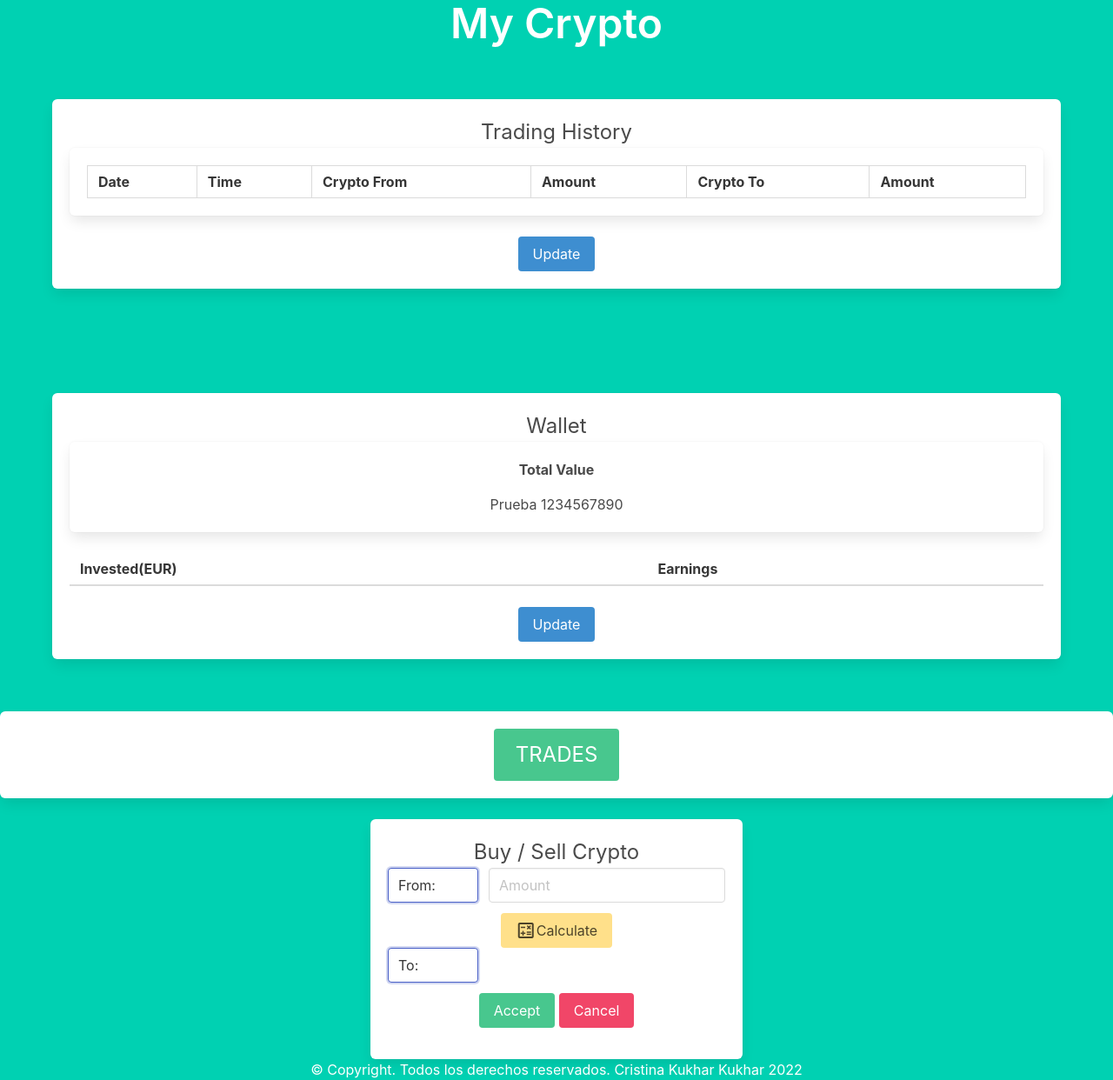
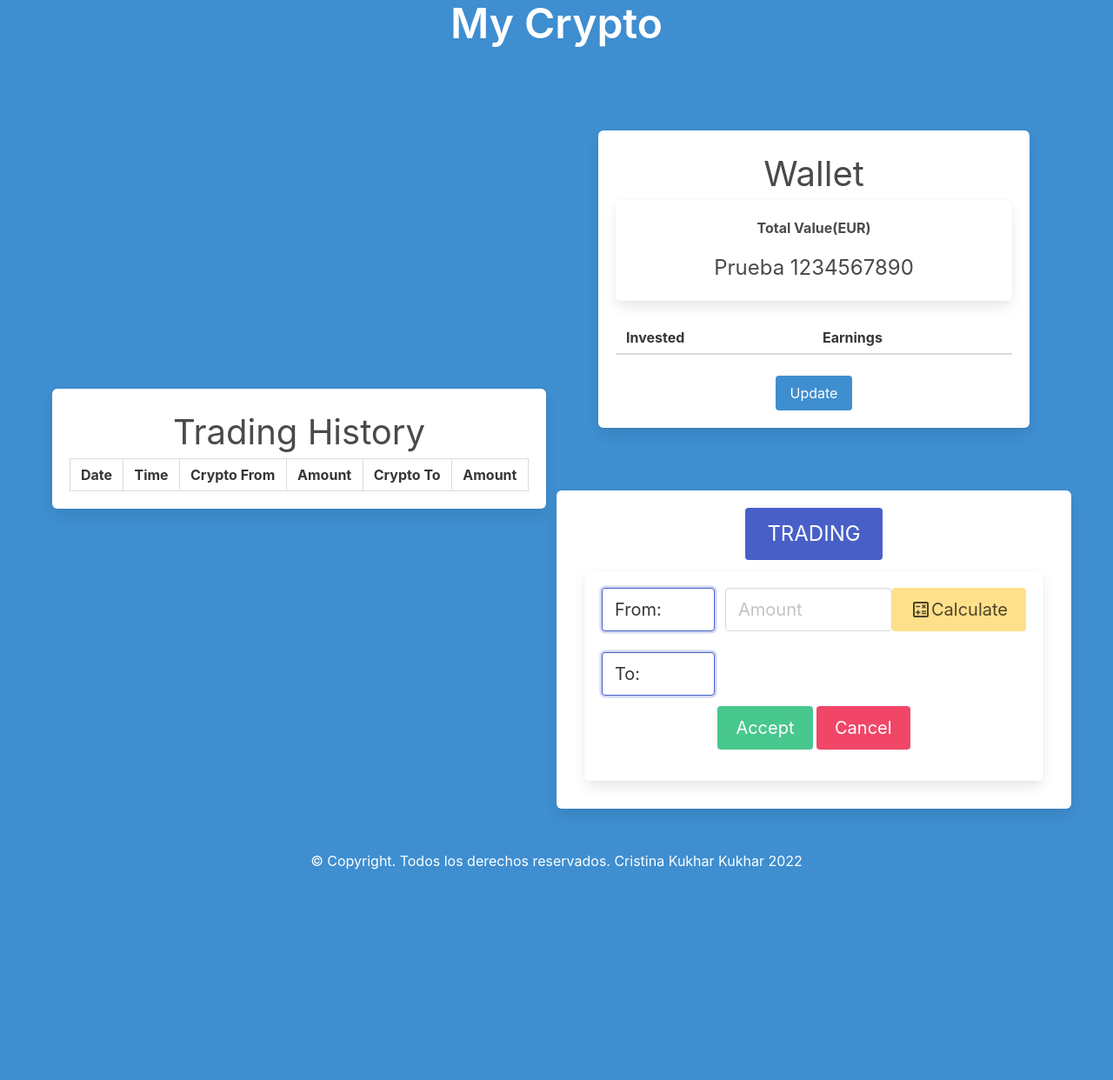
Before and after one commit to cris0k/crypto_jv, a Flask app: page / in a window 1280 px wide. Shown: the whole page at 87% size. After the commit the page ends 1000 px from the top, so only its background shows below. Run offline with Flask 2, Linux system fonts and the light colour scheme; data that the repository does not hold is empty; parts of the project's set-up code (start-up, migrations or seed data) failed here and were passed over; some libraries are stand-ins or nearby versions.

Commit message:
conection to coinApi done and HTML style changes

```diff
--- a/crypto_js/__init__.py
+++ b/crypto_js/__init__.py
@@ -5,9 +5,8 @@ app = Flask(__name__, instance_relative_config=True)
 app.config.from_object("config")
 
 
-import crypto_js.routes
-
-
 GET_RATE_COINAPI = "https://rest.coinapi.io/v1/exchangerate/{}/{}?apikey={}"
 
 CRYPTO = ['EUR', 'BTC', 'ETH', 'BNB', 'ADA', 'USDT', 'MATIC', 'LUNA','SOL','ATOM']
+
+import crypto_js.routes
--- a/crypto_js/models.py
+++ b/crypto_js/models.py
@@ -1,14 +1,11 @@
+from crypto_js import GET_RATE_COINAPI, CRYPTO
+from crypto_js.errors import APIError, CONNECT_ERROR
 import sqlite3
 import requests
 import json
 from decimal import Decimal
 from datetime import datetime
 
-
-# from crypto_js import GET_RATE_COINAPI
-from crypto_js.errors import APIError, CONNECT_ERROR
-
-GET_RATE_COINAPI = "https://rest.coinapi.io/v1/exchangerate/{}/{}?apikey={}"
 class CryptoValueModels:
     def __init__(self, apikey, crypto_from = "", crypto_to = ""):
         self.apikey = apikey
@@ -19,23 +16,23 @@ class CryptoValueModels:
 
     def get_rate(self):
 
-        with open('crypto_js/mock.json') as json_file:
-            answer = json.load(json_file)
+        # with open('crypto_js/mock.json') as json_file:
+        #     answer = json.load(json_file)
 
-        # try:
-        #     answer = requests.get(GET_RATE_COINAPI.format(
-        #         self.crypto_from,
-        #         self.crypto_to,
-        #         self.apikey
-        #     ))
-        # except:
-        #     raise APIError(CONNECT_ERROR)
+        try:
+            answer = requests.get(GET_RATE_COINAPI.format(
+                self.crypto_from,
+                self.crypto_to,
+                self.apikey
+            ))
+        except:
+            raise APIError(CONNECT_ERROR)
 
-        # if answer.status_code != 200:
-        #     #raise APIError(respuesta.status_code, respuesta.json()["error"])
-        #     raise APIError(answer.status_code)
+        if answer.status_code != 200:
+            #raise APIError(respuesta.status_code, respuesta.json()["error"])
+            raise APIError(answer.status_code)
 
-        self.rate = Decimal(answer["rate"])
+        self.rate = Decimal(answer.json()["rate"])
 
     def calculate_rate(self,amount_from=1):
         self.get_rate()
--- a/crypto_js/routes.py
+++ b/crypto_js/routes.py
@@ -17,16 +17,17 @@ def inicio():
 
 @app.route("/api/v1/trading/<string:crypto_from>/<string:crypto_to>/<amount_from>", methods=['GET'])
 def trading(crypto_from,crypto_to, amount_from):
-  crypto_value = CryptoValueModels(apikey, crypto_from, crypto_to)
-  rate = crypto_value.calculate_rate(Decimal(amount_from))
-
-  return {
+    crypto_value = CryptoValueModels(apikey, crypto_from, crypto_to)
+    rate = crypto_value.calculate_rate(Decimal(amount_from))
+    try:
+        return {
         "status": "success",
         "data": {
             "trading": rate
             }
         }
-
+    except:
+        return jsonify({'status': 'failed attempt to get rate'})
 
 @app.route("/api/v1/save_exchange", methods=["POST"])
 def save_exchange():
@@ -57,4 +58,4 @@ def trading_history():
         return jsonify(data)
 
     except:
-        return jsonify({'status': 'failed attempt'})
+        return jsonify({'status': 'failed attempt to get the trading history'})
--- a/crypto_js/templates/index.html
+++ b/crypto_js/templates/index.html
@@ -10,18 +10,18 @@
     <title>Final Project BC0 10th Edition</title>
 </head>
 <body>
-<section class="hero is-primary has-text-centered is-fullheight">
+<section class="hero is-info has-text-centered is-fullheight">
   <div class="hero-head">
     <h1 class="title is-1">My Crypto</h1>
   </div>
 
   <div class="hero-body">
-    <div class="column is-mobile">
+    <div class = "column is-half is-mobile">
      <section class="box">
-        <h2 class="title1 is-size-4">
+        <h2 class="title1 is-size-2">
           Trading History
         </h2>
-            <div class="box">
+            <div class="table-container">
               <table id="history-table" class="table is-bordered is-striped is-fullwidth">
               <thead>
                 <tr>
@@ -37,22 +37,20 @@
             </tbody>
           </table>
            </div>
-           <button id="update_history" class="button is-info is-hoverable">
-            Update</button>
      </section>
     </div>
-    </div>
-    <div class="column is-mobile">
+  <div class="columns is-multiline">
+    <div class= "column is-full is-offset-one">
       <section class="section">
         <div class="box">
-          <h2 class="title3 is-size-4">
+          <h2 class="title3 is-size-2">
             Wallet</h2>
             <div class="box">
               <div class="content text-strong">
                 <p>
-                  <strong>Total Value</strong>
+                  <strong>Total Value(EUR)</strong>
                 </p>
-                <p>
+                <p class="is-size-4" id="total_value">
                   Prueba 1234567890
                 </p>
                 </div>
@@ -61,36 +59,32 @@
           <table class="table is-horizantal is-striped is-fullwidth">
             <thead>
               <tr>
-                <th>Invested(EUR)</th>
+                <th>Invested</th>
                 <th>Earnings</th>
               </tr>
             </thead>
-            <tbody id="tbody-wallet" >
+            <tbody id="tbody-wallet">
             </tbody>
           </table>
-            <button id="update_wallet" class="button is-info is-hoverable">
+            <button id="update_wallet" class="button is-info is-hoverable mt-8">
               Update</button>
         </div>
         </section>
         </div>
-  </div>
+  <div class="column is-full is-offset-one">
+    <div class="box">
+     <button id="btn-trades" class="button is-link is-large is-hoverable">
+      TRADING</button>
 
+    <section id="trades">
+     <div class="column is-full">
       <div class="box">
-    <button id="btn-trades" class="button is-success is-large is-hoverable">
-      TRADES</button>
-  </div>
-
-  <section id="trades" class="container">
-    <section class="box">
-    <h2 class="title4 is-size-4">
-      Buy / Sell Crypto</h2>
-     <div class="container">
       <form id="form-trades">
         <input type="text" id="id" hidden>
 
         <div class="field is-grouped">
          <p class="control">
-         <span class="select is-multiple">
+         <span class="select is-multiple is-medium">
           <select class="is-focused" id="crypto_from">
             <option>From:</option>
             <option value="EUR">EUR</option>
@@ -106,23 +100,23 @@
           </select>
           </span>
          </p>
-
+         <div class="field has-addons">
           <p class="control">
-            <input class="input" type="number" placeholder="Amount" id="amount_from" >
+            <input class="input is-medium" type="number" placeholder="Amount" id="amount_from" >
           </p>
           </div>
           <div >
-            <a class="button is-warning is-hoverable" id="calculate">
+            <a class="button is-medium is-warning is-hoverable" id="calculate">
               <span class="material-icons-outlined">
                 calculate
                 </span>
                 <p>Calculate</p>
             </a>
           </div>
-
+        </div>
         <div class="field is-grouped">
           <p class="control">
-        <span class="select is-multiple">
+        <span class="select is-multiple is-medium">
           <select class="is-focused" id="crypto_to">
             <option>To:</option>
             <option value="EUR">EUR</option>
@@ -139,7 +133,7 @@
           </span>
         </p>
         <div class="content">
-        <p class="is-size-4" id="amount_to">
+        <p class="is-size-3" id="amount_to">
 
         </p>
         </div>
@@ -147,17 +141,20 @@
 
         <div class="field">
         <div class="control has-text-centered">
-            <button id="accept" class="button is-success">
+            <button id="accept" class="button is-success is-medium">
               Accept</button>
-            <button id="cancel"class="button is-danger">
+            <button id="cancel"class="button is-danger is-medium">
               Cancel</button>
         </div>
         </div>
       </form>
       </div>
+    </div>
     </section>
-</section>
-
+    </div>
+  </div>
+  </div>
+</div>
   <div class="hero-foot">
     <div class="container has-text-centered">
       <p>
```
Also changed, not shown: data/history.db. Lines whose indentation alone changed are shown as unchanged.
